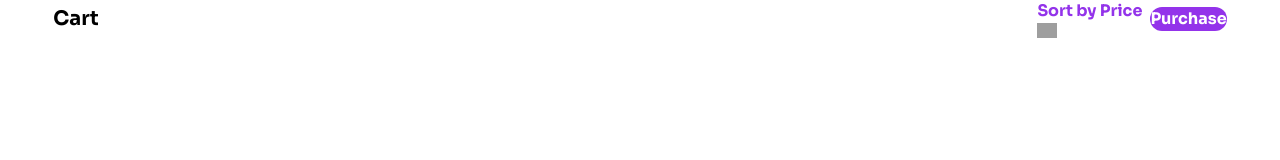
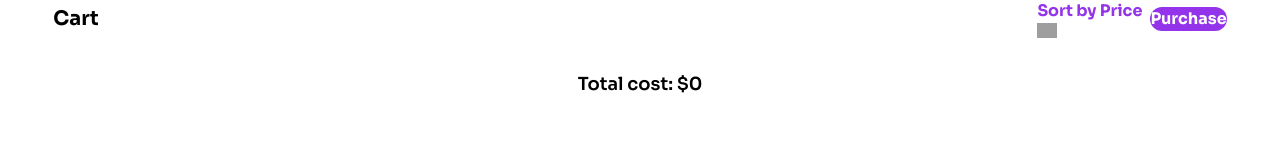
Before and after one commit to imjoyhalder/Gadget-Haven, a React (Vite) app: page /dashboard in a window 1280 px wide. Shown: the part 425-585 px from the top of the page. Built offline with nearby package versions, Linux system fonts and the light colour scheme; grey boxes are pictures that could not be loaded.

Commit message:
Toal cost section added

```diff
--- a/src/Components/Dashboard/Dashboard.jsx
+++ b/src/Components/Dashboard/Dashboard.jsx
@@ -10,6 +10,7 @@ const Dashboard = () => {
     const [storedCartIds, setStoredCartIds] = useState(getDataFormLocalStorage());
     const [sort, setSort] = useState('');
     const [activeTab, setActiveTab] = useState('cart');
+    const [totalCost, setTotalCost] = useState(0)
 
     useEffect(() => {
         fetch('gadgetsData.json')
@@ -49,6 +50,13 @@ const Dashboard = () => {
         setStoredCartIds(updatedIdList);
     };
 
+    const handleTotalCost = () => {
+        const newTotalCost = cartList.reduce((total, cart) => {
+            return total + parseInt(cart.price);
+        }, 0);
+        setTotalCost(newTotalCost);
+    };
+
     return (
         <div>
             <ToastContainer />
@@ -60,18 +68,16 @@ const Dashboard = () => {
                 <div className='space-x-3'>
                     <button
                         onClick={() => setActiveTab('cart')}
-                        className={`btn btn-default w-24 md:w-28 rounded-3xl ${
-                            activeTab === 'cart' ? 'bg-white text-purple-700 font-bold' : 'bg-purple-600 text-white'
-                        }`}
+                        className={`btn btn-default w-24 md:w-28 rounded-3xl ${activeTab === 'cart' ? 'bg-white text-purple-700 font-bold' : 'bg-purple-600 text-white'
+                            }`}
                     >
                         Cart
                     </button>
 
                     <button
                         onClick={() => setActiveTab('wishlist')}
-                        className={`btn btn-default w-24 md:w-28 rounded-3xl ${
-                            activeTab === 'wishlist' ? 'bg-white text-purple-700 font-bold' : 'bg-purple-600 text-white'
-                        }`}
+                        className={`btn btn-default w-24 md:w-28 rounded-3xl ${activeTab === 'wishlist' ? 'bg-white text-purple-700 font-bold' : 'bg-purple-600 text-white'
+                            }`}
                     >
                         WishList
                     </button>
@@ -89,6 +95,11 @@ const Dashboard = () => {
                             </button>
                             <button className='btn btn-default border-purple-500 rounded-3xl text-white font-bold bg-purple-600'>Purchase</button>
                         </div>
+                    </div>
+
+                    {/* total cost */}
+                    <div className='text-center text-lg font-semibold'>
+                        <h1>Total cost: <span>${totalCost}</span> </h1>
                     </div>
 
                     <div className='space-y lg:w-10/12 mx-auto'>
```
